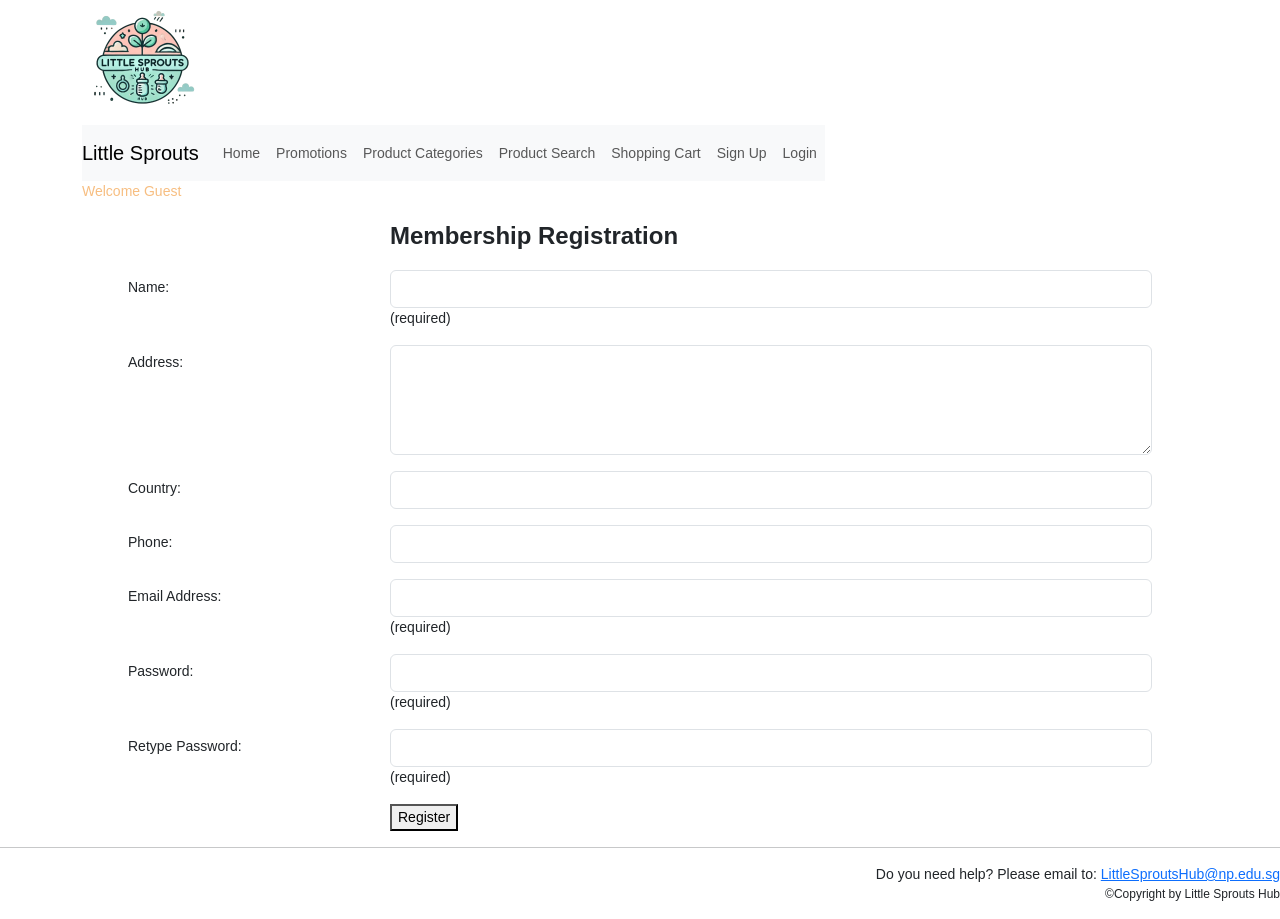
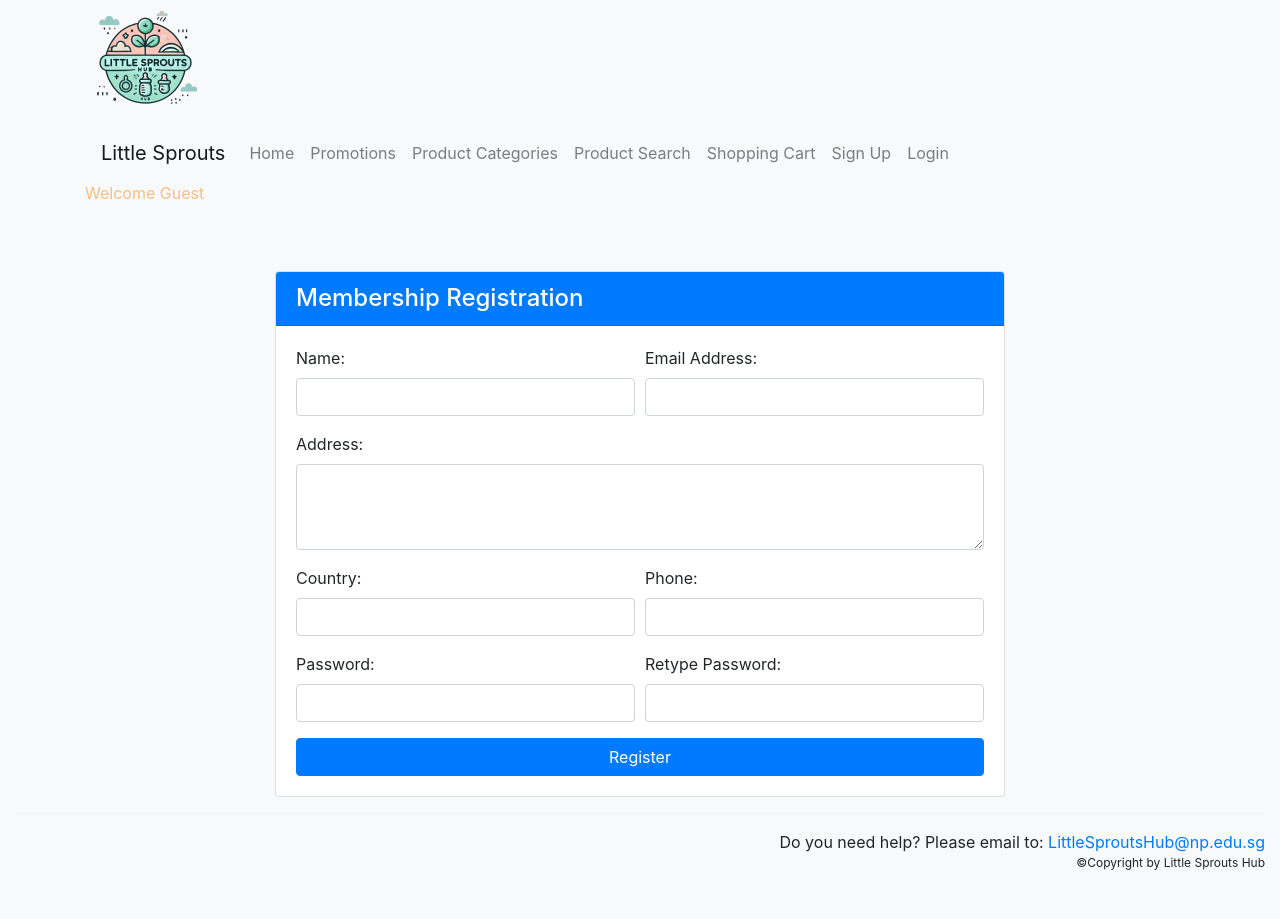
Before and after one commit to Marcus101101/EcadAssigment, a PHP site: page /register.php in a window 1280 px wide. After the commit the page ends 870 px from the top, so only its background shows below. Run offline with PHP 8.4, Linux system fonts and the light colour scheme.

Commit message:
redesigned registration page

```diff
--- a/register.php
+++ b/register.php
@@ -4,6 +4,72 @@
 // Include the Page Layout header
 include("header.php");
 ?>
+<!DOCTYPE html>
+<html>
+<head>
+  <title>Membership Registration</title>
+  <link rel="stylesheet" href="https://stackpath.bootstrapcdn.com/bootstrap/4.5.2/css/bootstrap.min.css">
+  <style>
+    body {
+      background-color: #f8f9fa;
+    }
+  .registration-container {
+      margin-top: 50px;
+    }
+  </style>
+</head>
+<body>
+
+<div class="container registration-container">
+  <div class="row justify-content-center">
+    <div class="col-md-8">
+      <div class="card">
+        <div class="card-header bg-primary text-white">
+          <h4 class="mb-0">Membership Registration</h4>
+        </div>
+        <div class="card-body">
+          <form name="register" action="addMember.php" method="post" onsubmit="return validateForm()">
+            <div class="form-row">
+              <div class="form-group col-md-6">
+                <label for="name">Name:</label>
+                <input type="text" class="form-control" id="name" name="name" required>
+              </div>
+              <div class="form-group col-md-6">
+                <label for="email">Email Address:</label>
+                <input type="email" class="form-control" id="email" name="email" required>
+              </div>
+            </div>
+            <div class="form-group">
+              <label for="address">Address:</label>
+              <textarea class="form-control" id="address" name="address" rows="3"></textarea>
+            </div>
+            <div class="form-row">
+              <div class="form-group col-md-6">
+                <label for="country">Country:</label>
+                <input type="text" class="form-control" id="country" name="country">
+              </div>
+              <div class="form-group col-md-6">
+                <label for="phone">Phone:</label>
+                <input type="text" class="form-control" id="phone" name="phone">
+              </div>
+            </div>
+            <div class="form-row">
+              <div class="form-group col-md-6">
+                <label for="password">Password:</label>
+                <input type="password" class="form-control" id="password" name="password" required>
+              </div>
+              <div class="form-group col-md-6">
+                <label for="password2">Retype Password:</label>
+                <input type="password" class="form-control" id="password2" name="password2" required>
+              </div>
+            </div>
+            <button type="submit" class="btn btn-primary btn-block">Register</button>
+          </form>
+        </div>
+      </div>
+    </div>
+  </div>
+</div>
 <script type="text/javascript">
 function validateForm()
 {
@@ -32,71 +98,8 @@
 }
 </script>
 
-<div style="width:80%; margin:auto;">
-<form name="register" action="addMember.php" method="post"
-      onsubmit="return validateForm()">
-    <div class="mb-3 row">
-        <div class="col-sm-9 offset-sm-3">
-            <span class="page-title">Membership Registration</span>
-        </div>
-    </div>
-    <div class="mb-3 row">
-        <label class="col-sm-3 col-form-label" for="name">Name:</label>
-        <div class="col-sm-9">
-            <input class="form-control" name="name" id="name"
-                   type="text" required /> (required)
-        </div>
-    </div>
-    <div class="mb-3 row">
-        <label class="col-sm-3 col-form-label" for="address">Address:</label>
-        <div class="col-sm-9">
-            <textarea class="form-control" name="address" id="address"
-                      cols="25" rows="4" ></textarea>
-        </div>
-    </div>
-    <div class="mb-3 row">
-        <label class="col-sm-3 col-form-label" for="country">Country:</label>
-        <div class="col-sm-9">
-            <input class="form-control" name="country" id="country" type="text" />
-        </div>
-    </div>
-    <div class="mb-3 row">
-        <label class="col-sm-3 col-form-label" for="phone">Phone:</label>
-        <div class="col-sm-9">
-            <input class="form-control" name="phone" id="phone" type="text" />
-        </div>
-    </div>
-    <div class="mb-3 row">
-        <label class="col-sm-3 col-form-label" for="email">
-            Email Address:</label>
-        <div class="col-sm-9">
-            <input class="form-control" name="email" id="email"
-                   type="email" required /> (required)
-        </div>
-    </div>
-    <div class="mb-3 row">
-        <label class="col-sm-3 col-form-label" for="password">
-            Password:</label>
-        <div class="col-sm-9">
-            <input class="form-control" name="password" id="password"
-                   type="password" required /> (required)
-        </div>
-    </div>
-    <div class="mb-3 row">
-        <label class="col-sm-3 col-form-label" for="password2">
-            Retype Password:</label>
-        <div class="col-sm-9">
-            <input class="form-control" name="password2" id="password2"
-                   type="password" required /> (required)
-        </div>
-    </div>
-    <div class="mb-3 row">
-        <div class="col-sm-9 offset-sm-3">
-            <button type="submit">Register</button>
-        </div>
-    </div>
-</form>
-</div>
+</body>
+</html>
 <?php
 // Include the Page Layout footer
 include("footer.php");
```
